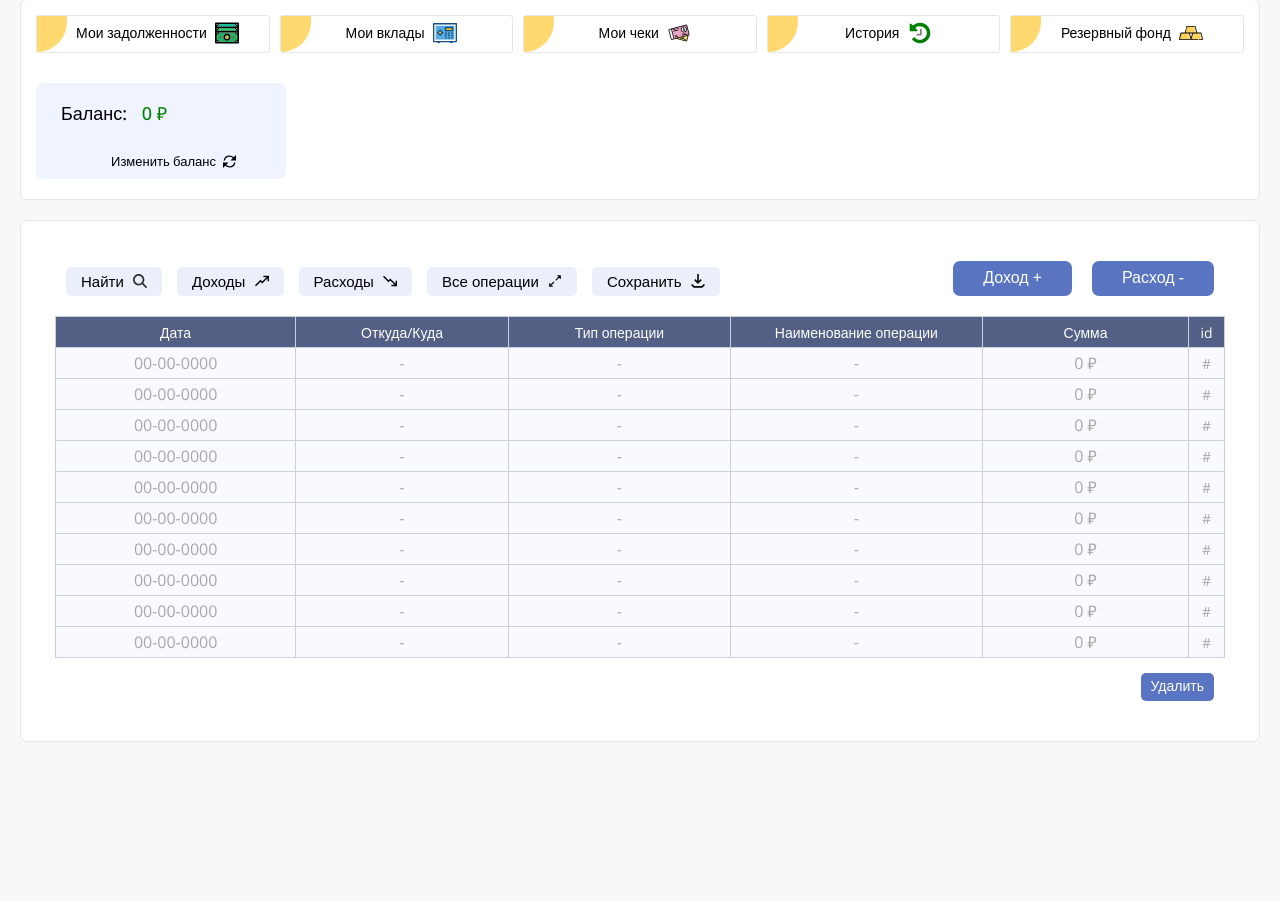
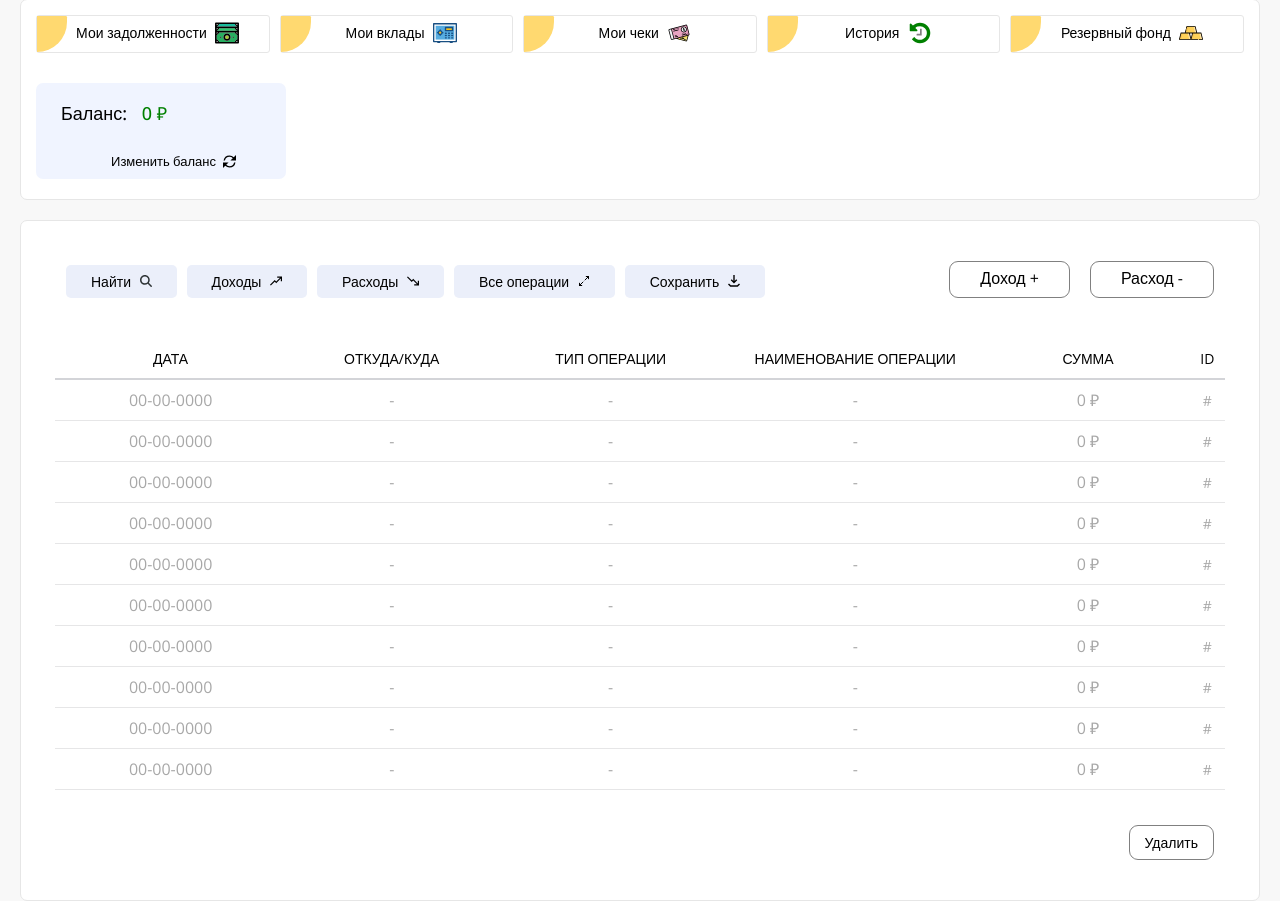
Before and after one commit to vadim1vanov/accounting, a Django app: page / in a window 1280 px wide. Shown: the part 106-1007 px from the top of the page. Before the commit the page ends 848 px from the top, so only its background shows below. Run offline with Django 4.2, Linux system fonts and the light colour scheme; some web fonts are replaced.

Commit message:
new table

```diff
--- a/restpro/apiapp/static/apiapp/css/main.css
+++ b/restpro/apiapp/static/apiapp/css/main.css
@@ -466,53 +466,59 @@ body{
 
 }
 #btn1:hover{
-    background-color: #445da2;
+    background-color: #5975c1;
     color: rgb(255, 255, 255);
+    border: 1px solid #5975c1;
 
 }
 #btn2:hover{
-    background-color: #445da2;
+    background-color: #5975c1;
     color: rgb(255, 255, 255);
-
+    border: 1px solid #5975c1;
 }
 .content-body-transfer-income{
     font-size: 16px;
-    border: none;
+    border: 1px solid #808080;
     text-align: center;
     cursor: pointer;
-    color: rgb(255, 255, 255);
-    border-radius: 7px;
+    color: rgb(0, 0, 0);
+    border-radius: 9px;
     padding: 5px 30px 8px 30px;
     font-family: "Open Sans", sans-serif;
-    font-weight: 500;
+    font-weight: 400;
     font-style: normal;
-    background-color: #5975c1;
+    background-color: #ffffff;
 
+}
+
+.content-body-transfer-income span{
+    margin-top: 3px;
 }
 .content-body-transfer-expenditure{
     padding: 5px 30px 8px 30px;
     margin-left: 20px;
     font-size: 16px;
-    border: none;
+    border: 1px solid #808080;
     line-height: 22px;
     text-align: center;
     cursor: pointer;
-    color: rgb(255, 255, 255);
+    color: rgb(0, 0, 0);
     box-sizing: border-box;
     display: flex;
-    border-radius: 7px;
+    border-radius: 9px;
     font-family: "Open Sans", sans-serif;
-    font-weight: 500;
+    font-weight: 400;
     font-style: normal;
-    background-color: #5975c1;
+    background-color: #ffffff;
 }
 .content-body table{
     border-collapse: collapse;
+
 }
 .content-body table, td, th{
     font-size: 20px;
-    margin: 20px auto 0 auto;
-    border: 1px solid  #cacfdd;
+    margin: 40px auto 20px auto;
+    border: none;
     width: 1170px;
     padding: 0;
     height: 30px;
@@ -520,26 +526,32 @@ body{
 
 }
 .content-body th{
-    background-color: #535f85;
+    background-color: #ffffff;
     font-family: "Open Sans", sans-serif;
     font-style: normal;
     font-weight: 400;
     font-size: 14px;
-    color: #ffffff;
+    border-bottom: 2px solid #d3d4d8;;
+    color: #000000;
+    padding: 5px 0;
+
 }
 .content-body td{
-
+    border-bottom: 1px solid #e6e6e7;
     font-size: 16px;
     max-width: 250px;
     overflow: hidden;
-  text-overflow: ellipsis;
-  white-space: nowrap;
-  color: #a8a8a8;
-  font-family: "Open Sans", sans-serif;
+    text-overflow: ellipsis;
+    white-space: nowrap;
+    color: #a8a8a8;
+    font-family: "Open Sans", sans-serif;
     font-weight: 400;
     font-style: normal;
-    background-color: #f8faff;
+    background-color: #ffffff;
+    padding: 5px 0;
 }
+
+
 .content-body th:last-child, td:last-child{
     width: 170px;
     font-size: 14px;
@@ -557,20 +569,21 @@ body{
     margin-left: 45px;
 }
 .table-btn{
-    margin-right: 15px;
+    margin-right: 10px;
     align-items: baseline;
 
 }
 .table-btn button{
-    font-size: 15px;
+    font-size: 14px;
     align-items: baseline;
-    padding: 6px 15px;
+    padding: 7px 25px;
     cursor: pointer;
-    font-weight: 200;
+    font-weight: 400;
     color: #000000;
     border: none;
     border-radius: 5px;
     background-color: #ebeffa;
+    font-family: "Open Sans", sans-serif;
 
 }
 .table-btn button:hover{
@@ -582,9 +595,9 @@ body{
 }
 
 .table-btn img{
-    width: 14px;
-    height: 14px;
-    margin-top: 1px;
+    width: 12px;
+    height: 12px;
+    margin-top: 3px;
     vertical-align:text-top;
     margin-left: 5px;
 }
@@ -601,21 +614,22 @@ body{
 
     text-align: center;
     cursor: pointer;
-    color: rgb(255, 255, 255);
-    border-radius: 5px;
-    padding: 3px 10px 6px 10px;
+    color:#000;
+    border-radius: 9px;
+    padding: 7px 15px 7px 15px;
     margin-right: 45px;
     margin-top: 15px;
     font-family: "Open Sans", sans-serif;
     font-weight: 400;
     font-style: normal;
-    background-color: #5975c1;
+    background-color: #ffffff;
+    border: 1px solid #808080;
     margin-bottom: 40px;
 }
 .delete-position:hover{
     background-color: #445da2;
-
-    border:none;
+    border: 1px solid #445da2;
+    color: #ffffff;
     transition: .2 ease-in;
 
 }
--- a/restpro/apiapp/templates/apiapp/main.html
+++ b/restpro/apiapp/templates/apiapp/main.html
@@ -157,19 +157,19 @@
                 </div>
 
                 <div class="content-body-transfer-btn">
-                    <button class="content-body-transfer-income" type="submit" id="btn1" >Доход +</button>
+                    <button class="content-body-transfer-income" type="submit" id="btn1" >Доход <span>+</span></button>
                     <button class="content-body-transfer-expenditure" type="submit" id="btn2">Расход -</button>
                 </div>
             </div>
             <table id="table_accounting">
                 <thead>
 
-                    <th>Дата</th>
-                    <th>Откуда/Куда</th>
-                    <th>Тип операции</th>
-                    <th>Наименование операции</th>
-                    <th>Сумма</th>
-                    <th>id</th>
+                    <th>ДАТА</th>
+                    <th>ОТКУДА/КУДА</th>
+                    <th>ТИП ОПЕРАЦИИ</th>
+                    <th>НАИМЕНОВАНИЕ ОПЕРАЦИИ</th>
+                    <th>СУММА</th>
+                    <th>ID</th>
                 </thead>
                 <tr>
                     <td>00-00-0000</td>
```
